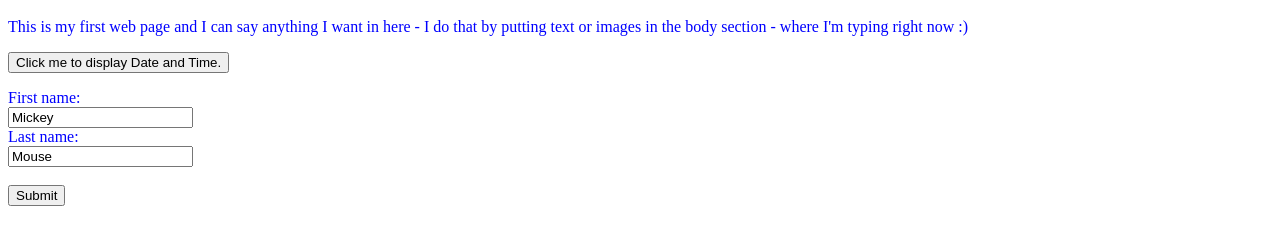
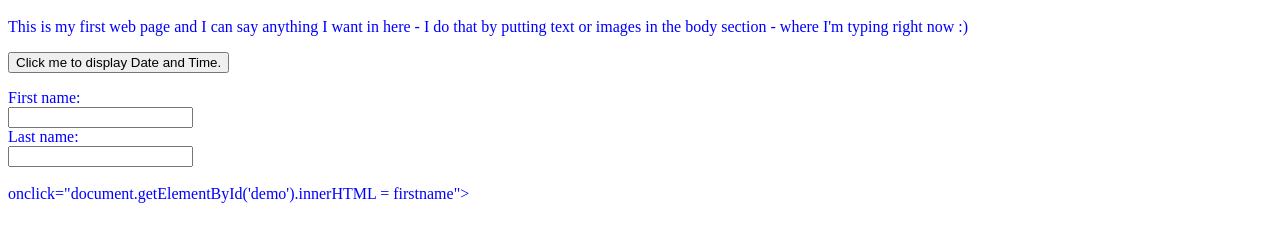
Before and after one commit to wingleong97/sport4u.github.io, a plain HTML site: page index.html in a window 1280 px wide. Shown: the part 48-292 px from the top of the page. Drawn offline with Linux system fonts and the light colour scheme.

Commit message:
Update index.html

```diff
--- a/index.html
+++ b/index.html
@@ -14,15 +14,16 @@
       onclick="document.getElementById('demo').innerHTML = Date()">
       Click me to display Date and Time.
     </button>
+    <p id="demo"></p>
 
     <form action="/action_page.php">
       First name:<br>
-      <input type="text" name="firstname" value="Mickey">
+      <input type="text" name="firstname">
         <br>
       Last name:<br>
-      <input type="text" name="lastname" value="Mouse">
+      <input type="text" name="lastname">
         <br><br>
-      <input type="submit" value="Submit">
+      onclick="document.getElementById('demo').innerHTML = firstname">
     </form>
 </body>
 </html>
```
